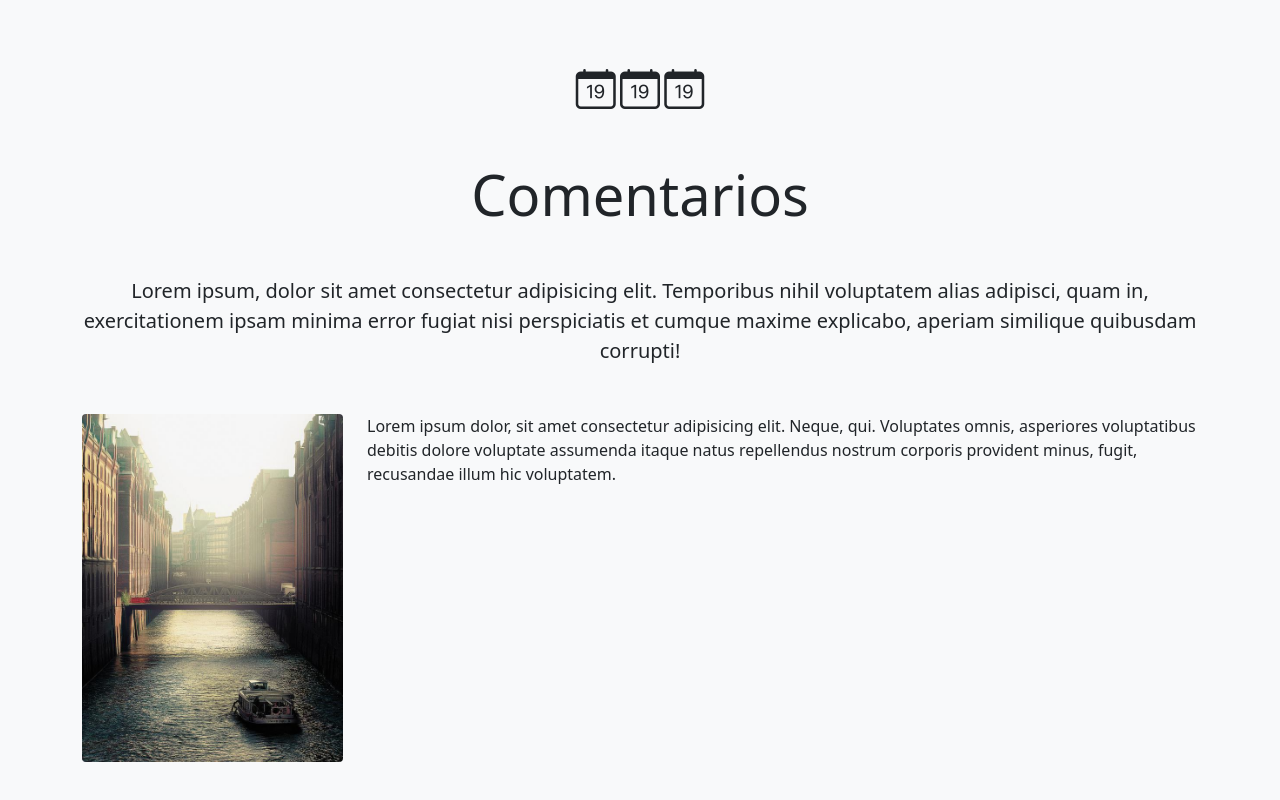
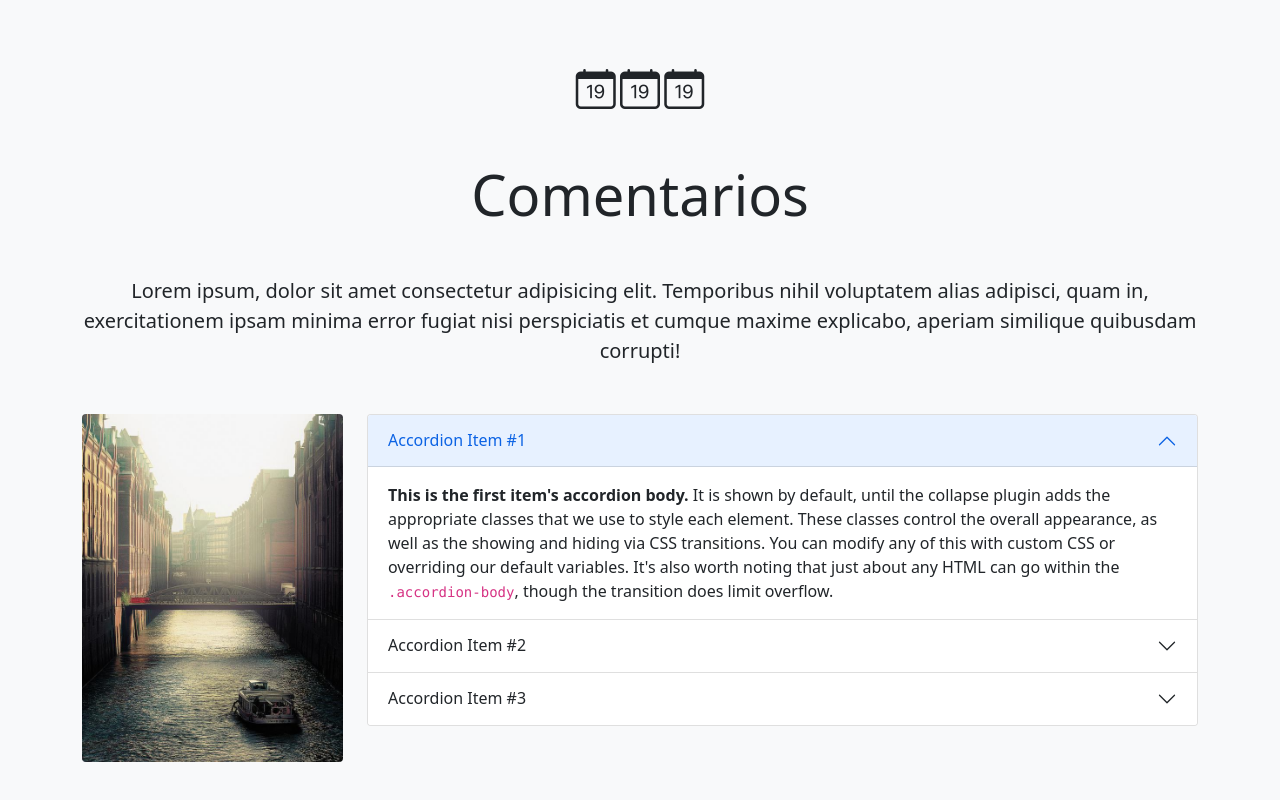
Before and after one commit to BrandonDevU95/Bootstrap5, a plain HTML site: page 04-scroll-web/index.html in a window 1280 px wide. Shown: the part 1537-2337 px from the top of the page. Drawn offline with nearby package versions, Linux system fonts and the light colour scheme.

Commit message:
66 - Section Accordion

```diff
--- a/04-scroll-web/index.html
+++ b/04-scroll-web/index.html
@@ -180,10 +180,101 @@
 						<img src="img/826-600x800.jpg" alt="Comentarios" class="img-fluid rounded" />
 					</div>
 					<div class="col-12 col-md-6 col-lg-8 col-xl-9">
-						Lorem ipsum dolor, sit amet consectetur adipisicing elit. Neque, qui. Voluptates
-						omnis, asperiores voluptatibus debitis dolore voluptate assumenda itaque natus
-						repellendus nostrum corporis provident minus, fugit, recusandae illum hic
-						voluptatem.
+						<div class="accordion" id="accordionExample">
+							<div class="accordion-item">
+								<h2 class="accordion-header" id="headingOne">
+									<button
+										class="accordion-button"
+										type="button"
+										data-bs-toggle="collapse"
+										data-bs-target="#collapseOne"
+										aria-expanded="true"
+										aria-controls="collapseOne"
+									>
+										Accordion Item #1
+									</button>
+								</h2>
+								<div
+									id="collapseOne"
+									class="accordion-collapse collapse show"
+									aria-labelledby="headingOne"
+									data-bs-parent="#accordionExample"
+								>
+									<div class="accordion-body">
+										<strong>This is the first item's accordion body.</strong> It is shown
+										by default, until the collapse plugin adds the appropriate classes
+										that we use to style each element. These classes control the overall
+										appearance, as well as the showing and hiding via CSS transitions. You
+										can modify any of this with custom CSS or overriding our default
+										variables. It's also worth noting that just about any HTML can go
+										within the <code>.accordion-body</code>, though the transition does
+										limit overflow.
+									</div>
+								</div>
+							</div>
+							<div class="accordion-item">
+								<h2 class="accordion-header" id="headingTwo">
+									<button
+										class="accordion-button collapsed"
+										type="button"
+										data-bs-toggle="collapse"
+										data-bs-target="#collapseTwo"
+										aria-expanded="false"
+										aria-controls="collapseTwo"
+									>
+										Accordion Item #2
+									</button>
+								</h2>
+								<div
+									id="collapseTwo"
+									class="accordion-collapse collapse"
+									aria-labelledby="headingTwo"
+									data-bs-parent="#accordionExample"
+								>
+									<div class="accordion-body">
+										<strong>This is the second item's accordion body.</strong> It is
+										hidden by default, until the collapse plugin adds the appropriate
+										classes that we use to style each element. These classes control the
+										overall appearance, as well as the showing and hiding via CSS
+										transitions. You can modify any of this with custom CSS or overriding
+										our default variables. It's also worth noting that just about any HTML
+										can go within the <code>.accordion-body</code>, though the transition
+										does limit overflow.
+									</div>
+								</div>
+							</div>
+							<div class="accordion-item">
+								<h2 class="accordion-header" id="headingThree">
+									<button
+										class="accordion-button collapsed"
+										type="button"
+										data-bs-toggle="collapse"
+										data-bs-target="#collapseThree"
+										aria-expanded="false"
+										aria-controls="collapseThree"
+									>
+										Accordion Item #3
+									</button>
+								</h2>
+								<div
+									id="collapseThree"
+									class="accordion-collapse collapse"
+									aria-labelledby="headingThree"
+									data-bs-parent="#accordionExample"
+								>
+									<div class="accordion-body">
+										<strong>This is the third item's accordion body.</strong> It is hidden
+										by default, until the collapse plugin adds the appropriate classes
+										that we use to style each element. These classes control the overall
+										appearance, as well as the showing and hiding via CSS transitions. You
+										can modify any of this with custom CSS or overriding our default
+										variables. It's also worth noting that just about any HTML can go
+										within the <code>.accordion-body</code>, though the transition does
+										limit overflow.
+									</div>
+								</div>
+							</div>
+						</div>
 					</div>
 				</div>
 			</div>
```
